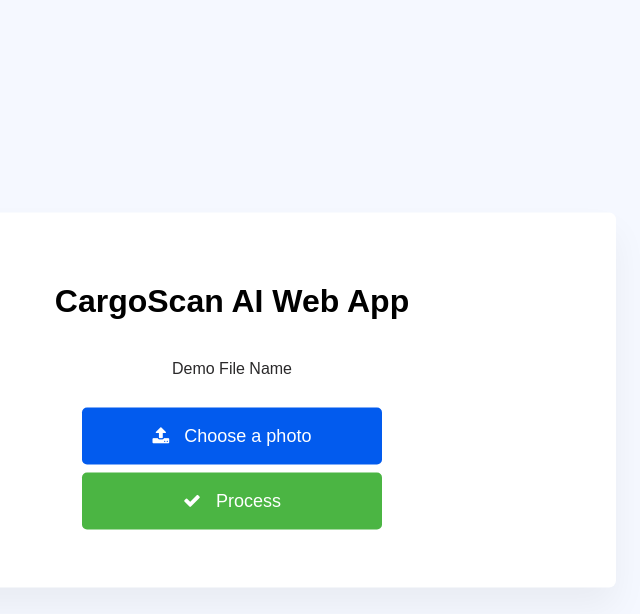
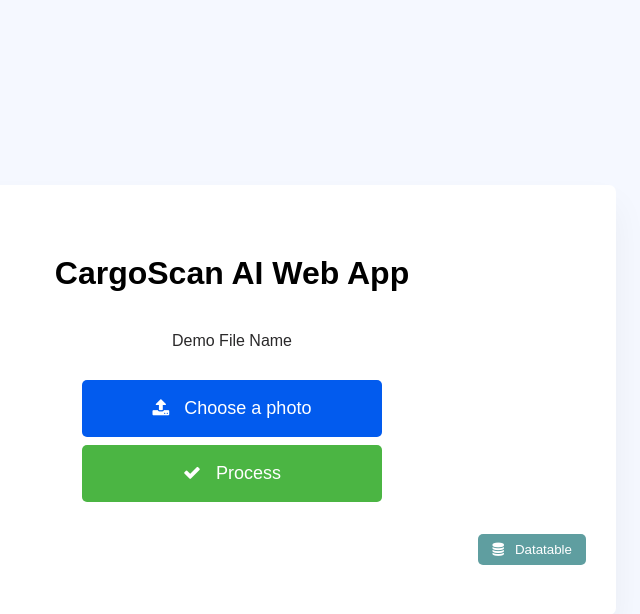
Before and after one commit to silvermete0r/CargoScan, a Flask app: page / in a window 1280 px wide. Shown: the top 614 px of the page, without its empty margins (408-1048 px from the left). Run offline with Flask 3, Linux system fonts and the light colour scheme; some web fonts are replaced.

Commit message:
Update index.html

```diff
--- a/templates/index.html
+++ b/templates/index.html
@@ -13,7 +13,8 @@
     <link rel="stylesheet" href="../static/style.css">
 </head>
 <body>
-    <form class="container" id="upload-form" enctype="multipart/form-data" action="/process" method="POST">
+    <div class="container">
+        <form id="upload-form" enctype="multipart/form-data" action="/process" method="POST">
             <h1>CargoScan AI Web App</h1>
             <figure class="image-container">
                 <img id="chosen-image">
@@ -32,6 +33,13 @@
                 Process
             </button>
         </form>
+        <form action="/table" method="get">
+            <button type="submit" class="back-btn blue">
+                <i class="fa fa-database"></i> &nbsp;
+                Datatable
+            </button>
+        </form>
+    </div>
     <!-- JS Script -->
     <script src="../static/script.js"></script>
 </body>
```
Lines whose indentation alone changed are shown as unchanged.
